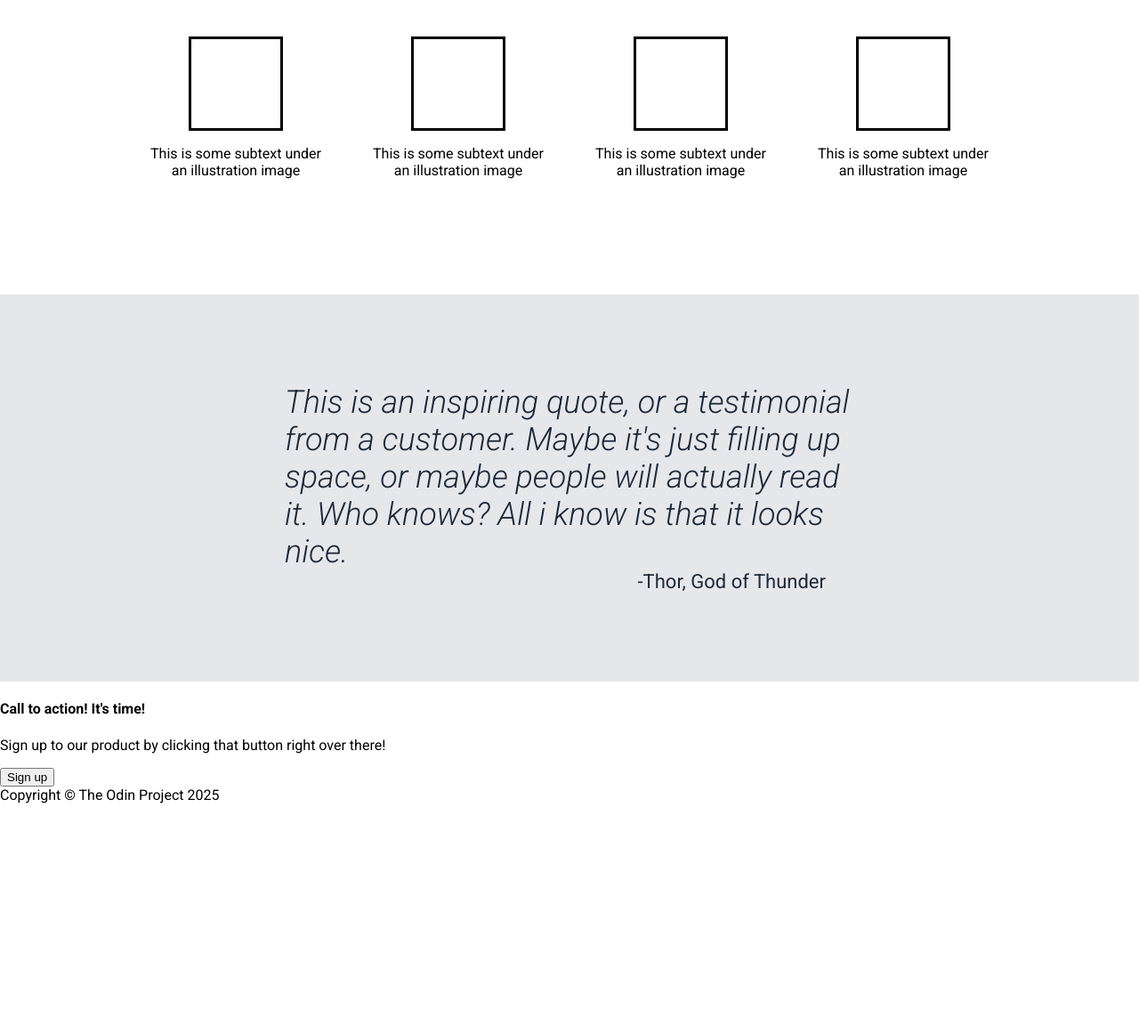
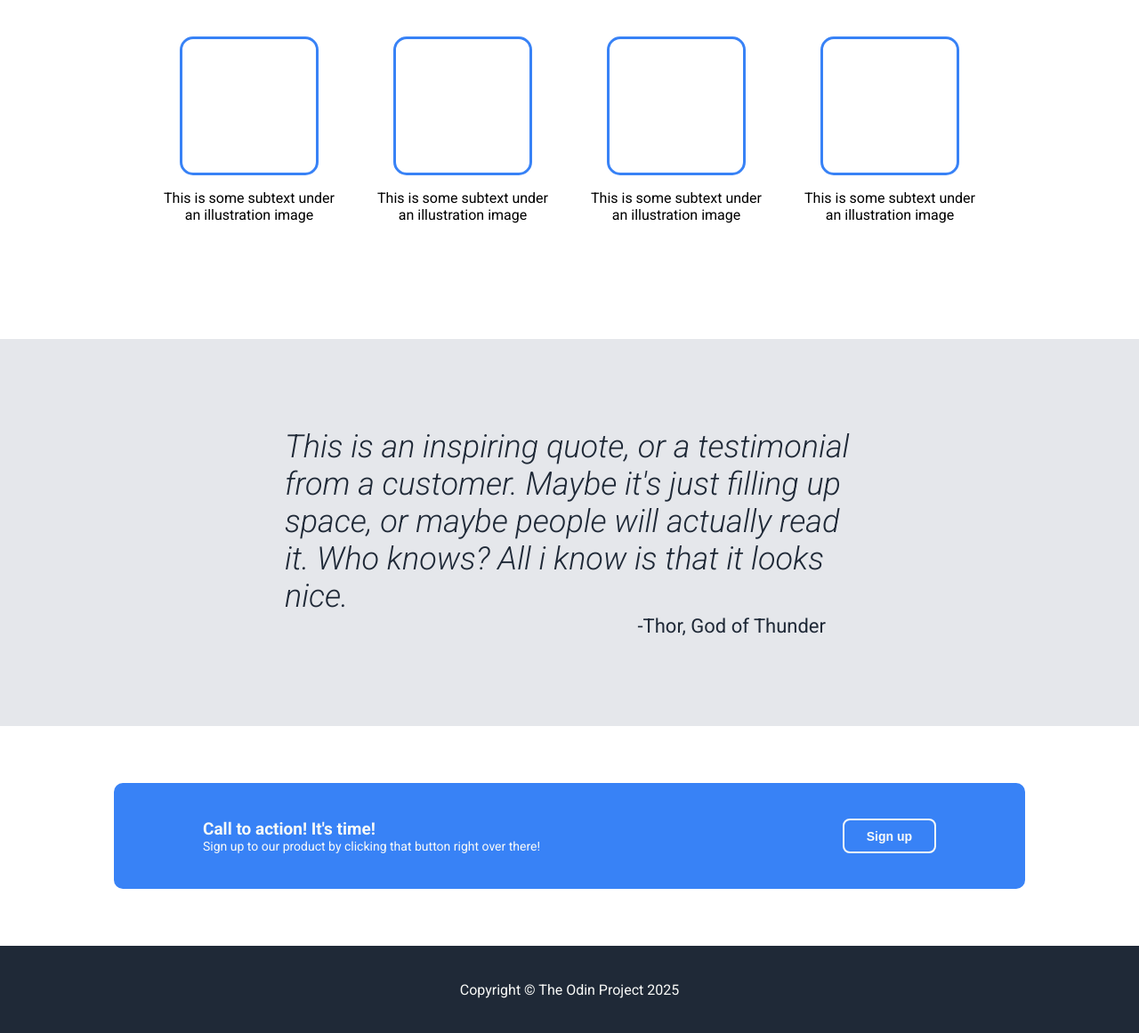
Before and after one commit to predrim/Odin-landing-page, a plain HTML site: page index.html in a window 1280 px wide. Shown: the part 685-1846 px from the top of the page at 89% size. Before the commit the page ends 1588 px from the top, so only its background shows below. Drawn offline with Linux system fonts and the light colour scheme.

Commit message:
Finished part 4 and footer

```diff
--- a/index.html
+++ b/index.html
@@ -50,13 +50,18 @@
     </div>
 
     <div class="part-4">
-        <div class="text-4">
-            <h4>Call to action! It's time!</h4>
-            <p>Sign up to our product by clicking that button right over there!</p>
+
+        <div class="content-4">
+            <div class="text-4">
+                <span class="text-4-title">Call to action! It's time!</span>
+                <br>
+                <span>Sign up to our product by clicking that button right over there!</span>
+            </div>
+            <button class="btn-4">
+                Sign up
+            </button>
         </div>
-        <button>
-            Sign up
-        </button>
+
     </div>
 
     <footer>
--- a/styles.css
+++ b/styles.css
@@ -3,11 +3,19 @@ body {
     font-family: Roboto;
 }
 
+.part-1, footer {
+    background-color: #1F2937;
+    color: #F9FAF8;
+}
+
+button, .content-4 {
+    background-color: #3882F6;
+    color: #F9FAF8;
+}
+
 /* part 1 styles */
 
 .part-1 {
-    background-color: #1F2937;
-    color: #F9FAF8;
     display: flex;
     flex-direction: column;
     padding: 1rem 18% 120px 18%;
@@ -71,8 +79,6 @@ header {
     width: 130px;
     font-size: 16px;
     font-weight: 700;
-    background-color: #3882F6;
-    color: #F9FAF8;
     padding: 8px;
     border: none 10px;
     border-radius: 10px;
@@ -98,7 +104,7 @@ header {
     margin-top: 44px;
     display: flex;
     justify-content: center;
-    gap: 50px;
+    gap: 40px;
 }
 
 .image-container {
@@ -109,9 +115,10 @@ header {
 }
 
 .image {
-    width: 100px;
-    height: 100px;
-    border: solid;
+    width: 150px;
+    height: 150px;
+    border: solid #3882F6;
+    border-radius: 15px;
 }
 
 /* part 3 styles */
@@ -137,3 +144,40 @@ blockquote {
     font-weight: 300;
     margin: 0px;
 }
+
+/* part 4 styles */
+
+.part-4 {
+    padding: 5% 10%;
+}
+
+.content-4{
+    font-size: 14px;
+}
+
+.content-4 {
+    padding: 40px 100px;
+    border-radius: 10px;
+    display: flex;
+    justify-content: space-between;
+}
+
+.btn-4 {
+    padding: 0px 25px;
+    border: solid #F9FAF8 2px;
+    border-radius: 8px;
+    font-weight: 700;
+    font-size: 14px;
+}
+
+.text-4-title {
+    font-size: 19px;
+    font-weight: 700;
+}
+
+/* footer styles */
+
+footer {
+    text-align: center;
+    padding: 40px
+}
```
